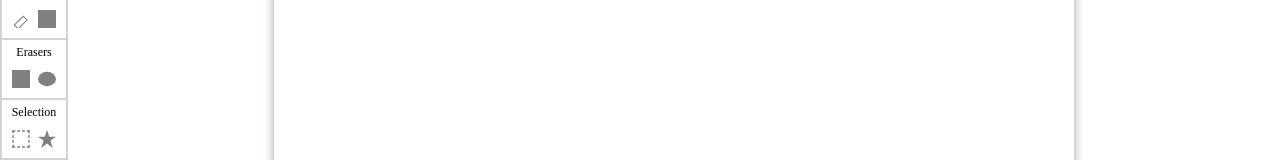
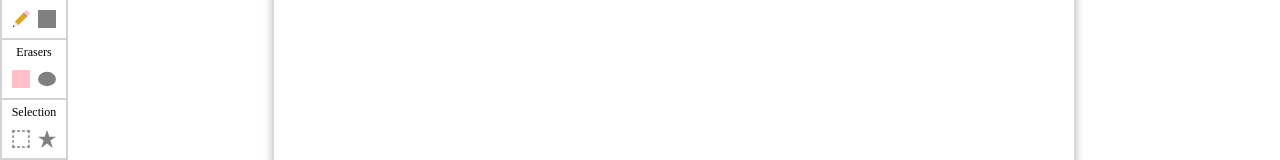
Before and after one commit to Jhonyx00/Angular-paint-app, an Angular app: page / in a window 1280 px wide. Shown: the part 306-466 px from the top of the page. Built offline with nearby package versions, Linux system fonts and the light colour scheme.

Commit message:
fix pencil icon

```diff
--- a/src/app/website/components/toolbar/components/tools-container/tools-container.component.ts
+++ b/src/app/website/components/toolbar/components/tools-container/tools-container.component.ts
@@ -85,7 +85,7 @@ export class ToolbarComponent implements OnDestroy {
   public eraserItems: Tool[] = [
     {
       toolName: Tools.Eraser,
-      iconUrl: '../../../../assets/svg/rectangle.svg',
+      iconUrl: '../../../../assets/svg/eraser.svg',
     },
     {
       toolName: Tools.Eraser2,
```
Also changed, not shown: src/assets/svg/eraser.svg (added), src/assets/svg/pencil.svg.
